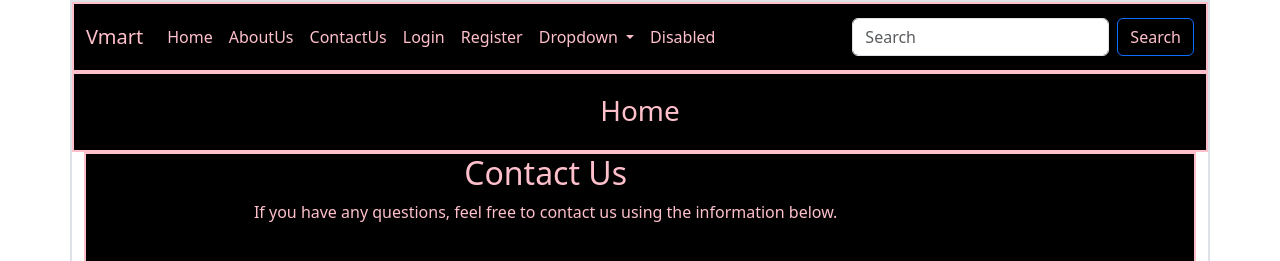
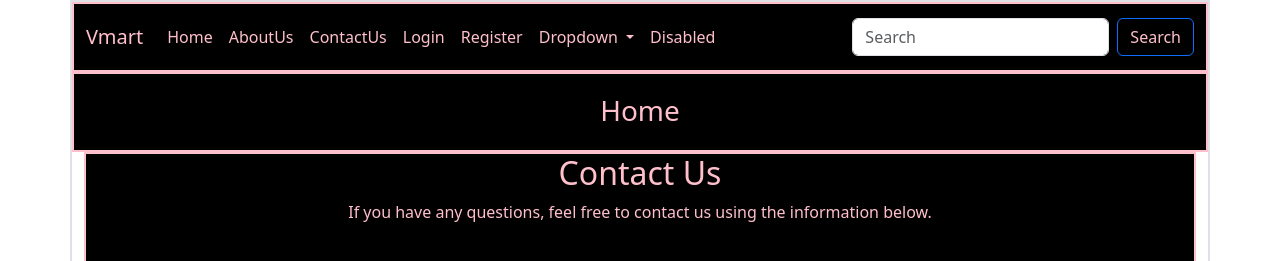
Before and after one commit to VEDU2002/petstore, a Django app: page /contactus in a window 1280 px wide. Shown: the top 261 px of the page. Run offline with Django 5.2, Linux system fonts and the light colour scheme; some libraries are stand-ins or nearby versions.

Commit message:
Update contactus.html

```diff
--- a/templates/contactus.html
+++ b/templates/contactus.html
@@ -4,7 +4,7 @@
 {% block 'main' %}
 <div class="col-md-12 " style="background-color: black; border: 2px solid pink; color: pink;  ">
   <div class="row">
-    <div class="col-md-10 text-center">
+    <div class="col-md-12 text-center">
       <h2>Contact Us</h2>
       <p>If you have any questions, feel free to contact us using the information below.</p>
     </div>
@@ -12,7 +12,7 @@
   <div class="row mt-4">
     <div class="col-md-6">
         <h1>Our Location</h1>
-        <iframe src="https://www.google.com/maps/embed?pb=!1m18!1m12!1m3!1d3766.676220454912!2d72.9808597!3d19.2529377!2m3!1f0!2f0!3f0!3m2!1i1024!2i768!4f13.1!3m3!1m2!1s0x3be7bbee843285ed%3A0xac34a7f3cd9e0289!2sHiranandani%20Estate%20Rd%2C%20Thane%20West%2C%20Thane%2C%20Maharashtra!5e0!3m2!1sen!2sin!4v1746542940346!5m2!1sen!2sin" width="600" height="450" style="border:0;" allowfullscreen="" loading="lazy" referrerpolicy="no-referrer-when-downgrade"></iframe>
+        <iframe src="https://www.google.com/maps/embed?pb=!1m18!1m12!1m3!1d3766.676220454912!2d72.9808597!3d19.2529377!2m3!1f0!2f0!3f0!3m2!1i1024!2i768!4f13.1!3m3!1m2!1s0x3be7bbee843285ed%3A0xac34a7f3cd9e0289!2sHiranandani%20Estate%20Rd%2C%20Thane%20West%2C%20Thane%2C%20Maharashtra!5e0!3m2!1sen!2sin!4v1746542940346!5m2!1sen!2sin" width="100%" height="450" max-width="600px" style="border:0;" allowfullscreen="" loading="lazy" referrerpolicy="no-referrer-when-downgrade"></iframe >
     </div>
     <div class="col-md-6">
       <form>
```
